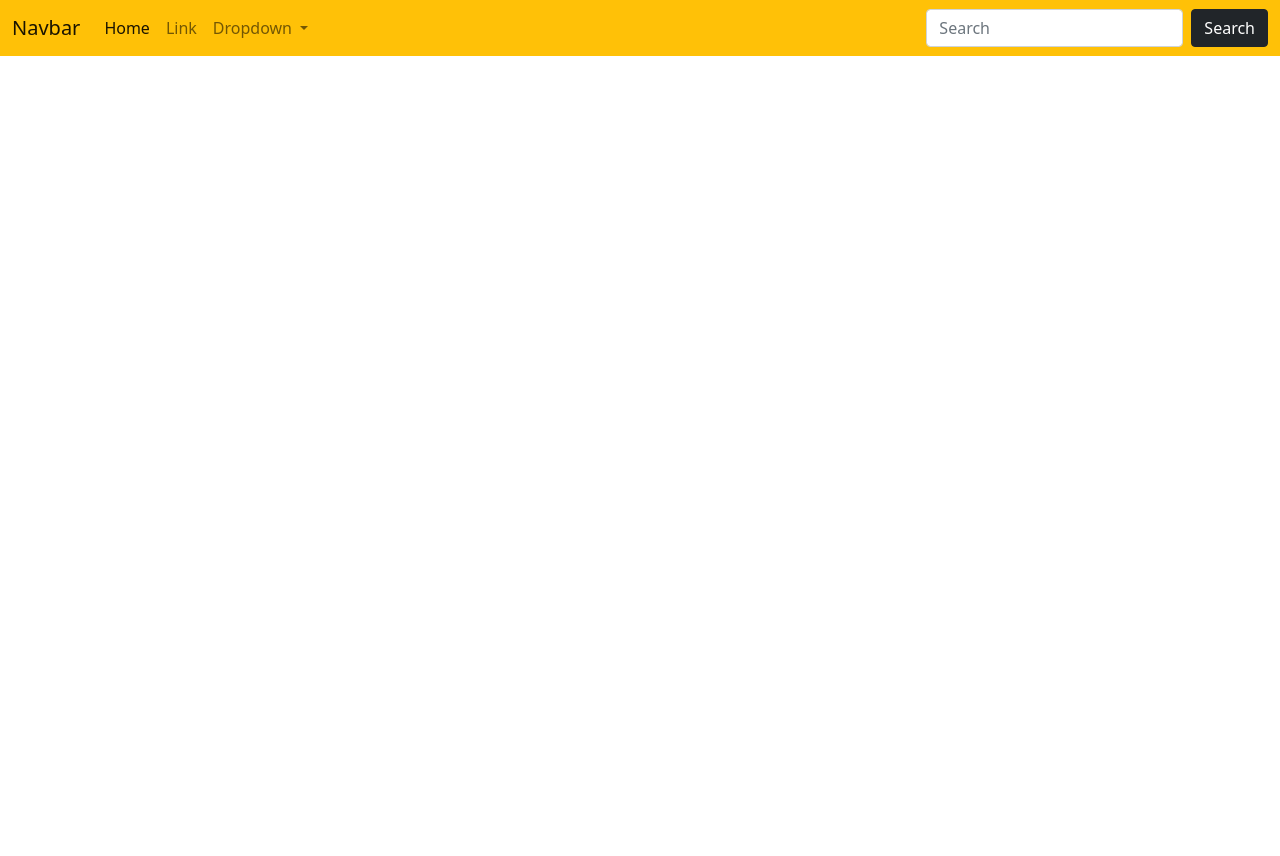
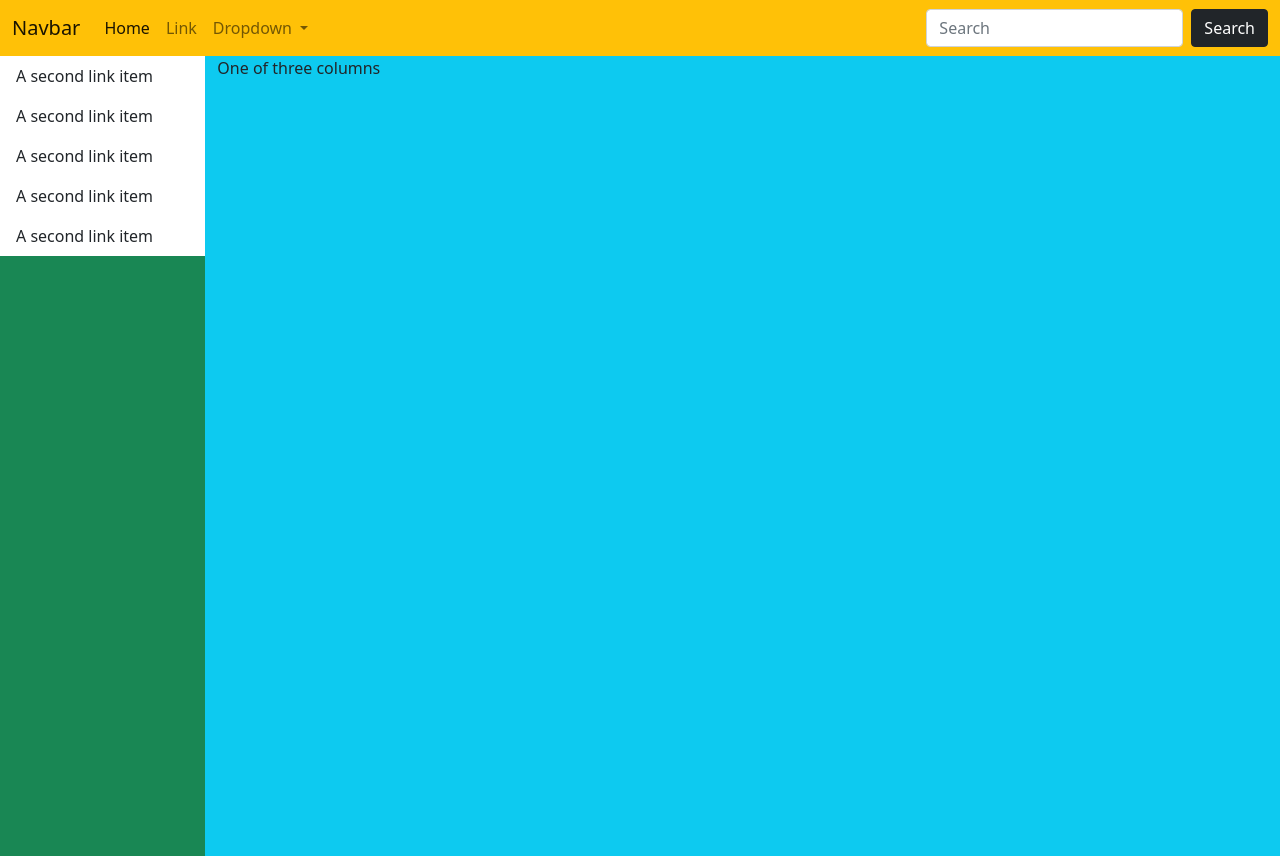
Before and after one commit to KChakhalyan/github.site, a plain HTML site: page bootstrap-dashboard.html in a window 1280 px wide. Before the commit the page ends 800 px from the top, so only its background shows below. Drawn offline with nearby package versions, Linux system fonts and the light colour scheme.

Commit message:
play with some bootstrab styles

```diff
--- a/bootstrap-dashboard.html
+++ b/bootstrap-dashboard.html
@@ -5,6 +5,7 @@
     <meta http-equiv="X-UA-Compatible" content="IE=edge">
     <meta name="viewport" content="width=device-width, initial-scale=1.0">
     <link href="https://cdn.jsdelivr.net/npm/bootstrap@5.0.0-beta2/dist/css/bootstrap.min.css" rel="stylesheet" integrity="sha384-BmbxuPwQa2lc/FVzBcNJ7UAyJxM6wuqIj61tLrc4wSX0szH/Ev+nYRRuWlolflfl" crossorigin="anonymous">
+    <link rel="stylesheet" href="costom.css">
     <title>Document</title>
 </head>
 <body>
@@ -44,6 +45,26 @@
 </nav>
 <!-- end of navbar -->
 
+<!-- Start of main contetn -->
+<div class="cotainer-fluid ">
+    <div class="row sidebar-custom">
+        <!-- Start of Sidebar Menu -->
+        <div class="col-sm-2 bg-success">
+            <div class="list-group">
+                <a href="#" class="list-group-item list-group-item-action">A second link item</a>
+                <a href="#" class="list-group-item list-group-item-action">A second link item</a>
+                <a href="#" class="list-group-item list-group-item-action">A second link item</a>
+                <a href="#" class="list-group-item list-group-item-action">A second link item</a>
+                <a href="#" class="list-group-item list-group-item-action">A second link item</a>
+              </div>
+        </div>
+        <!-- End of Sidebar menu -->
+        <div class="col-sm-10 bg-info">
+        One of three columns
+        </div>
+    </div>
+</div>
+<!-- End of main contetn -->
 
 <!-- Bootstrap JS -->
 <script src="https://cdn.jsdelivr.net/npm/bootstrap@5.0.0-beta2/dist/js/bootstrap.bundle.min.js" integrity="sha384-b5kHyXgcpbZJO/tY9Ul7kGkf1S0CWuKcCD38l8YkeH8z8QjE0GmW1gYU5S9FOnJ0" crossorigin="anonymous"></script>
--- a/costom.css
+++ b/costom.css
@@ -1,3 +1,18 @@
 .menu {
     height: 100vh;
 }
+
+.sidebar-custom {
+    height: 100vh;
+
+}
+.list-group {
+    border-radius: 0;
+}
+.list-group-item {
+    border: none;
+
+}
+.col-sm-2 {
+    padding-right: 0 ;
+}
```
